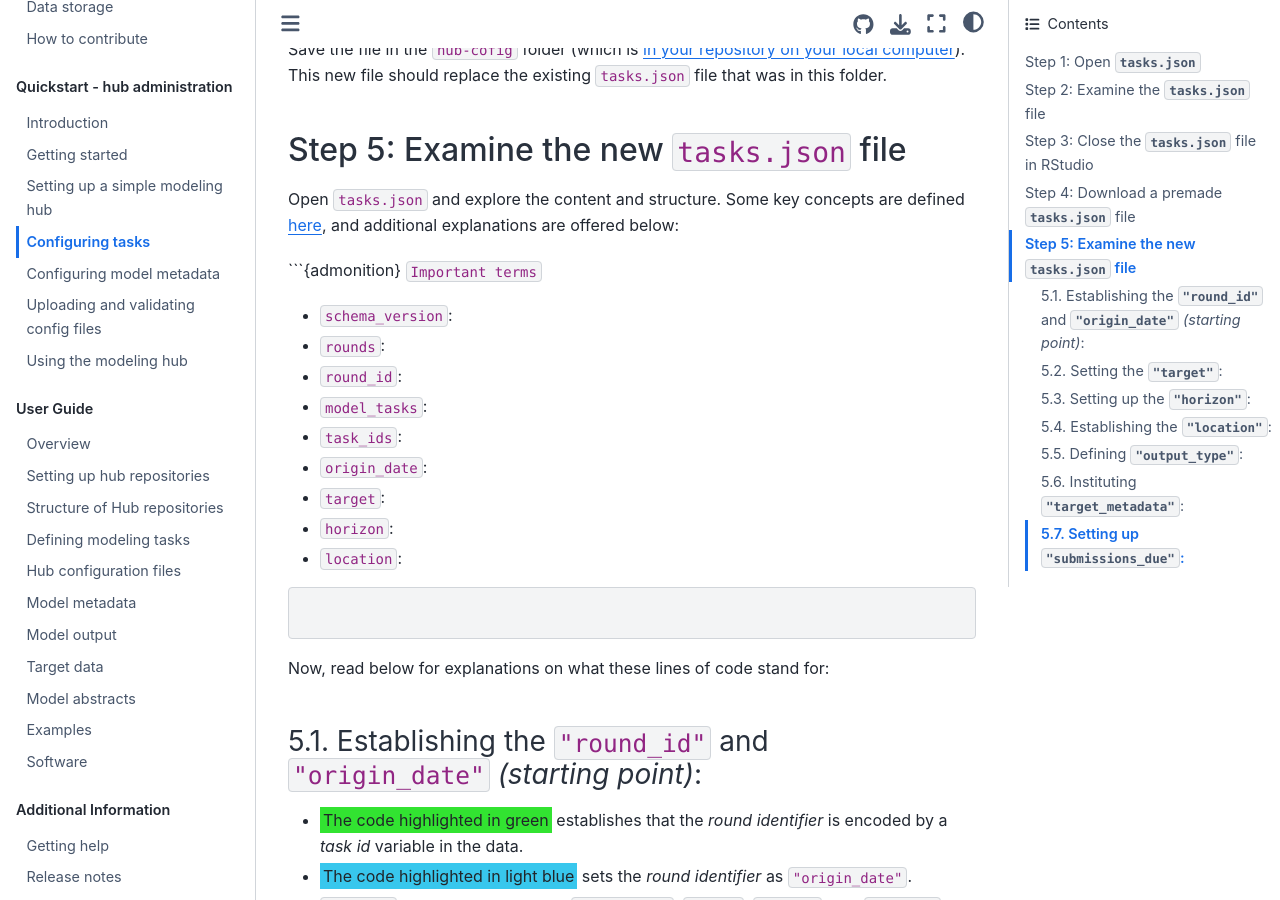
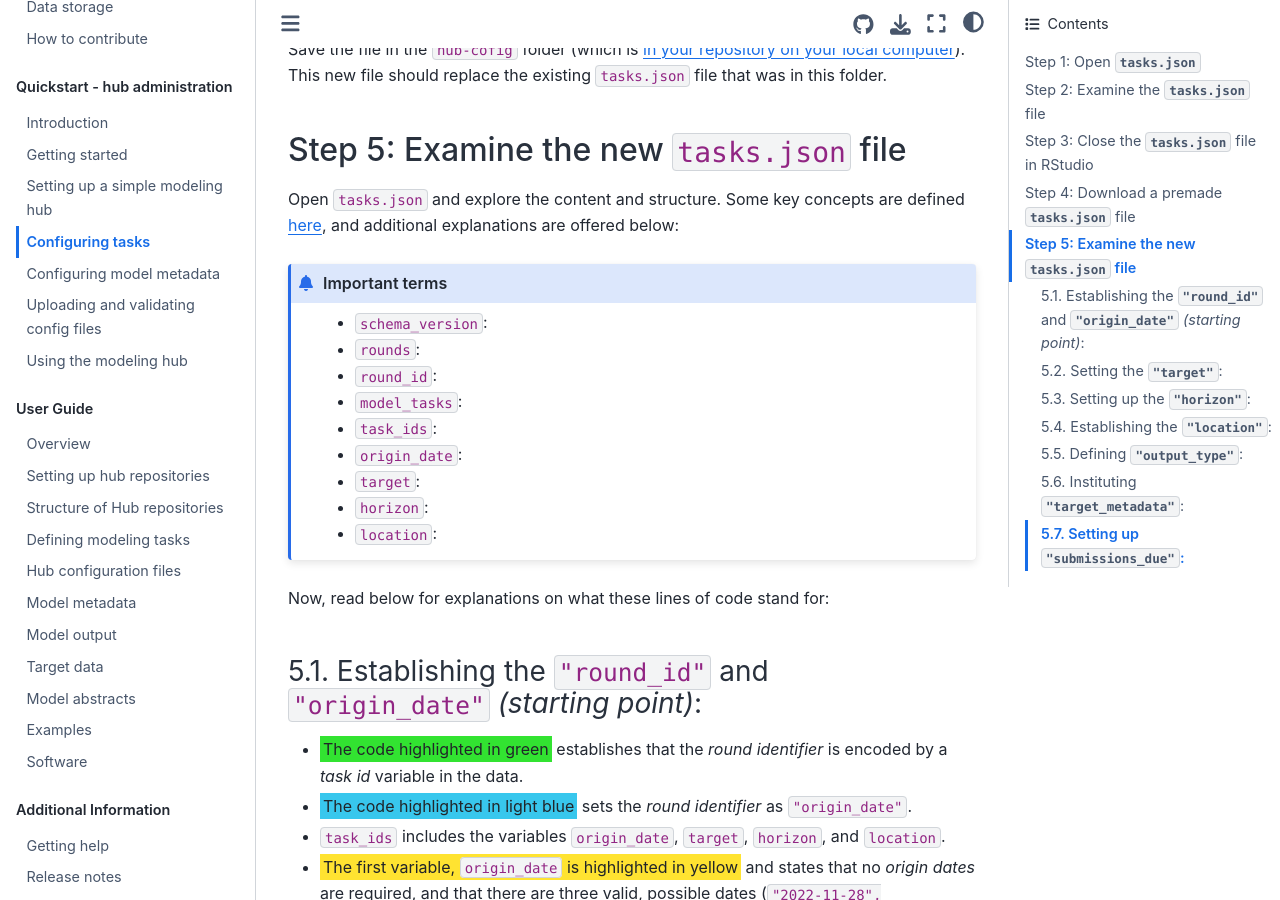
Before and after one commit to hubverse-org/hubDocs, a Sphinx documentation site: the page built from docs/source/quickstart-hub-admin/tasks-config.md, in a window 1280 px wide and 900 px high, scrolled down 2320 px. Built offline with Sphinx 7.4.7 and the Sphinx Book theme 1.1.4, drawn with Linux system fonts in a browser that asks for light colours; pages that are not in the unit, such as notebooks, are missing from menus.

Commit message:
small formatting fix

````diff
--- a/docs/source/quickstart-hub-admin/tasks-config.md
+++ b/docs/source/quickstart-hub-admin/tasks-config.md
@@ -34,7 +34,7 @@ Save the file in the `hub-cofig` folder (which is [in your repository on your lo
 
 Open `tasks.json` and explore the content and structure. Some key concepts are defined [here](../overview/definitions.md), and additional explanations are offered below:
 
-```{admonition} `Important terms`
+```{admonition} Important terms
 * `schema_version`:
 * `rounds`:
 * `round_id`:
@@ -45,7 +45,7 @@ Open `tasks.json` and explore the content and structure. Some key concepts are d
 * `horizon`:
 * `location`:
 ```
-```
+
 Now, read below for explanations on what these lines of code stand for:
 
 ### 5.1. Establishing the `"round_id"` and `"origin_date"` *(starting point)*:
````
